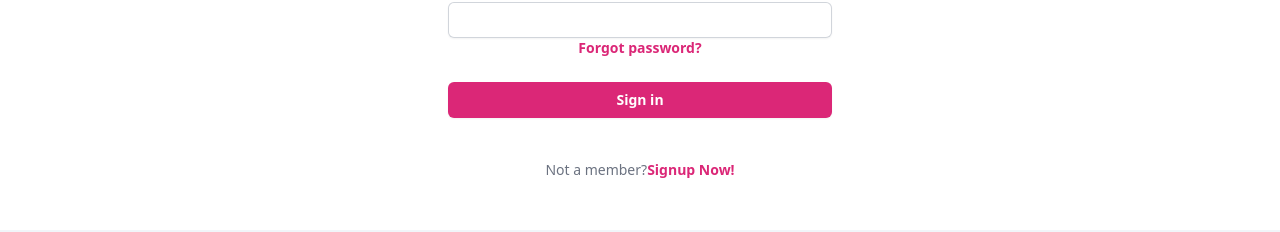
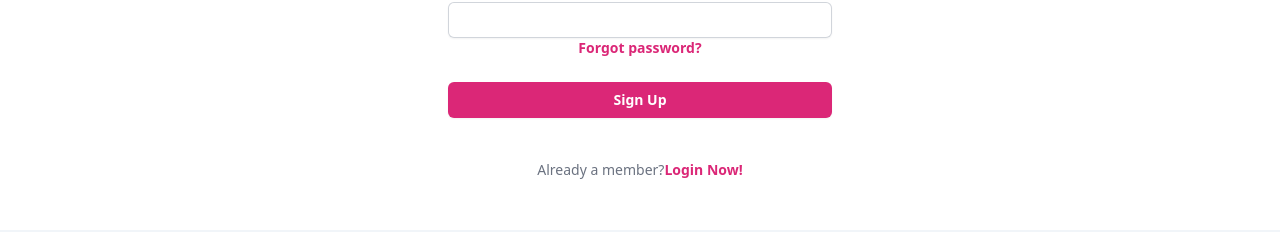
Before and after one commit to Laraib007/Ecommerce-NextJs-Project, a Next.js app: page /signup in a window 1280 px wide. Shown: the part 890-1122 px from the top of the page. Built offline with nearby package versions, Linux system fonts and the light colour scheme.

Commit message:
fixing things

```diff
--- a/src/pages/signup.js
+++ b/src/pages/signup.js
@@ -56,13 +56,13 @@ const Signup = () => {
       </div>
 
       <div>
-        <button type="submit" class="flex w-full justify-center rounded-md bg-pink-600 px-3 py-1.5 text-sm font-semibold leading-6 text-white shadow-sm hover:bg-pink-500 focus-visible:outline focus-visible:outline-2 focus-visible:outline-offset-2 focus-visible:outline-pink-600">Sign in</button>
+        <button type="submit" class="flex w-full justify-center rounded-md bg-pink-600 px-3 py-1.5 text-sm font-semibold leading-6 text-white shadow-sm hover:bg-pink-500 focus-visible:outline focus-visible:outline-2 focus-visible:outline-offset-2 focus-visible:outline-pink-600">Sign Up</button>
       </div>
     </form>
 
     <p class="mt-10 text-center text-sm text-gray-500">
-      Not a member?
-      <Link href="signup" class="font-semibold leading-6 text-pink-600 hover:text-pink-500">Signup Now!</Link>
+      Already a member?
+      <Link href="login" class="font-semibold leading-6 text-pink-600 hover:text-pink-500">Login Now!</Link>
     </p>
   </div>
 </div>
```
